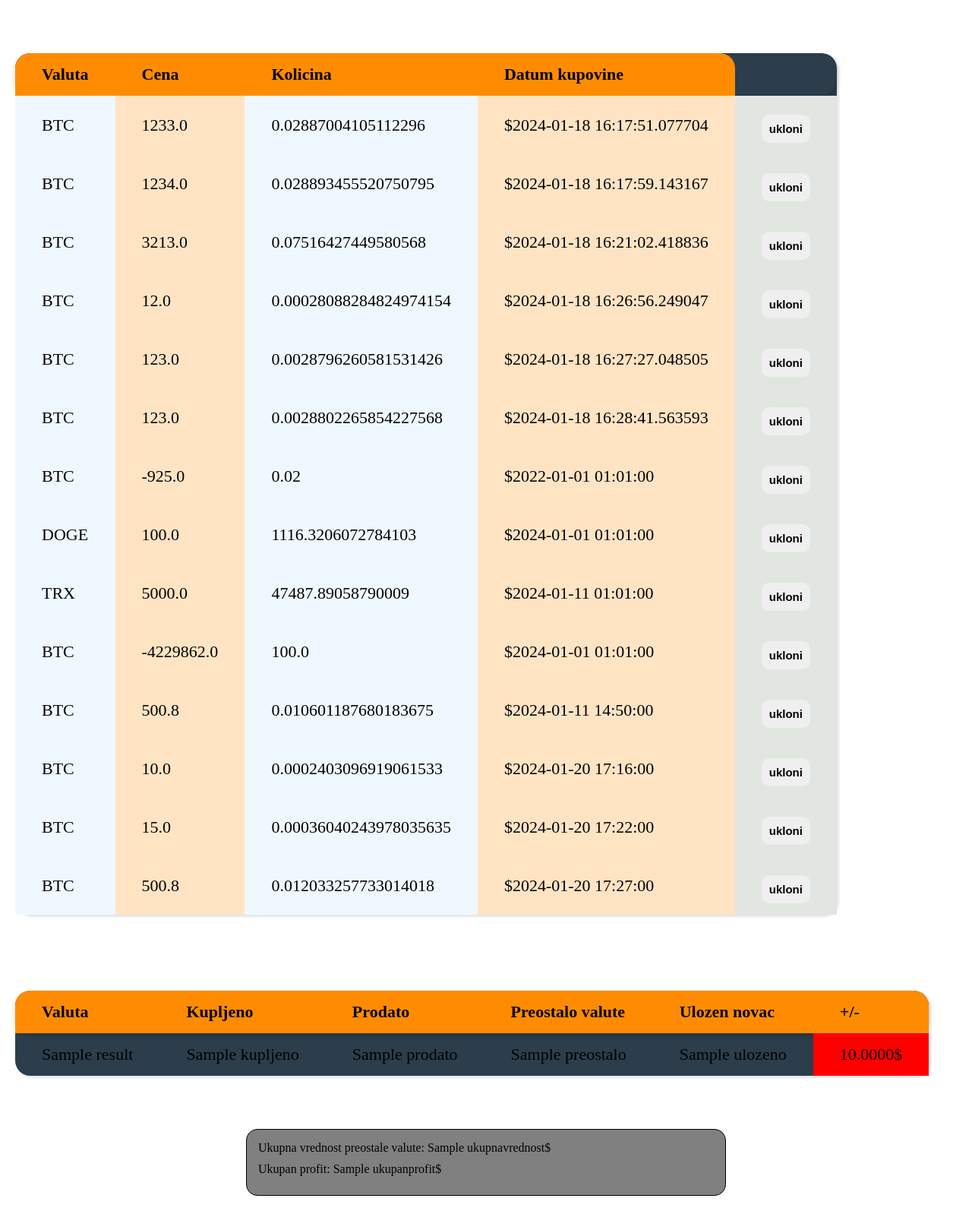
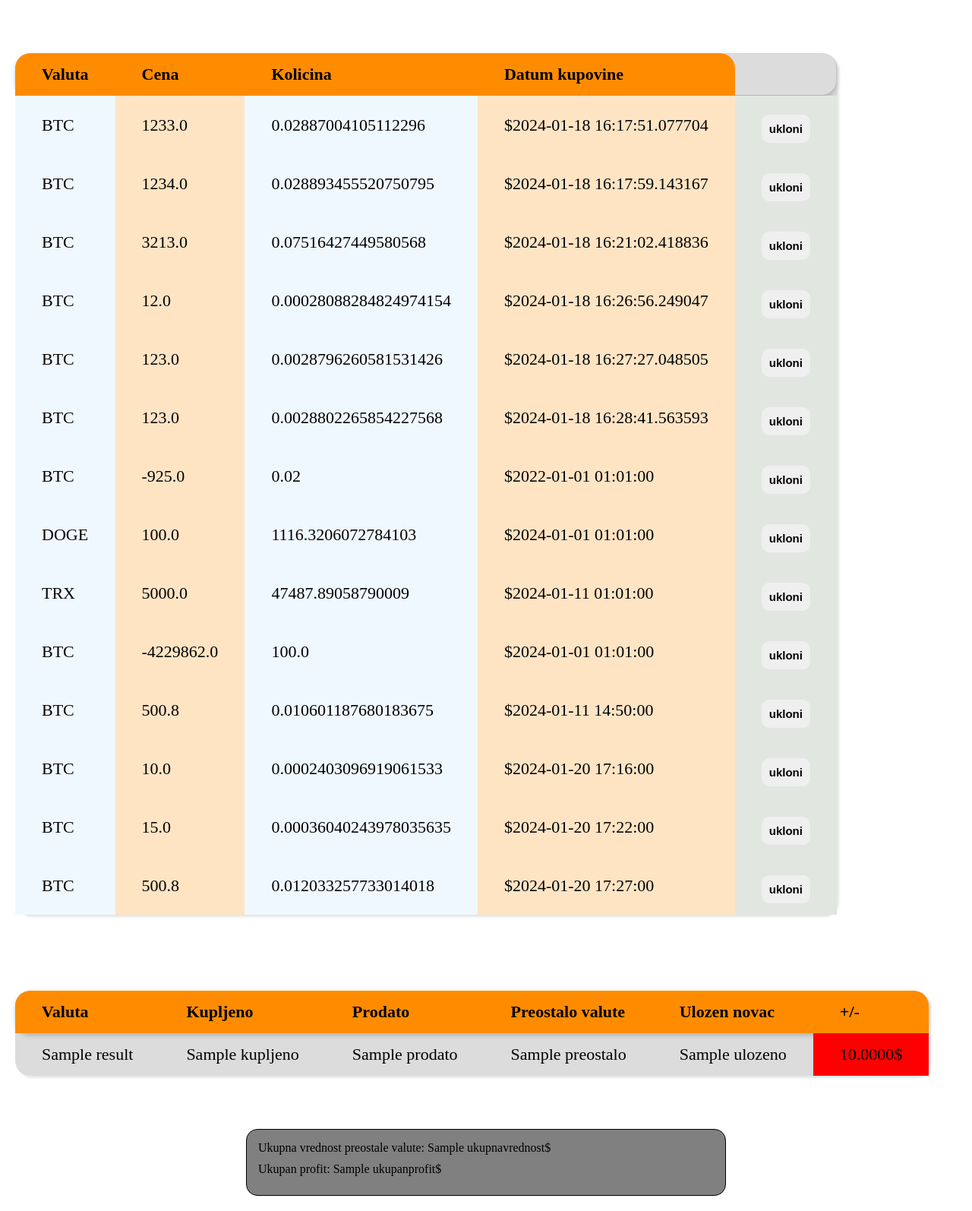
Before and after one commit to Milenko0/Projekat_DRS, a Flask app: template flaskr/templates/portfolio.html in a window 1280 px wide. Shown: the part 48-1642 px from the top of the page at 76% size. Run offline with Flask 3, Linux system fonts and the light colour scheme; the template is opened without the code that fills it: values that come from a table or form of the project are taken from there, most other values are stand-ins (such as "Sample title", 1, 10 or a date in 2020).

Commit message:
sitne prepravke

```diff
--- a/flaskr/templates/portfolio.html
+++ b/flaskr/templates/portfolio.html
@@ -39,7 +39,7 @@
       margin: 50px 20px;
       font-size: 22px;
       border-collapse: collapse;
-      background-color: #2c3d4b;
+      background-color: gainsboro;
       box-shadow: 3px 3px 3px rgba(0,0,0,0.1);
       border-radius: 20px;
       overflow-y: auto;
```
